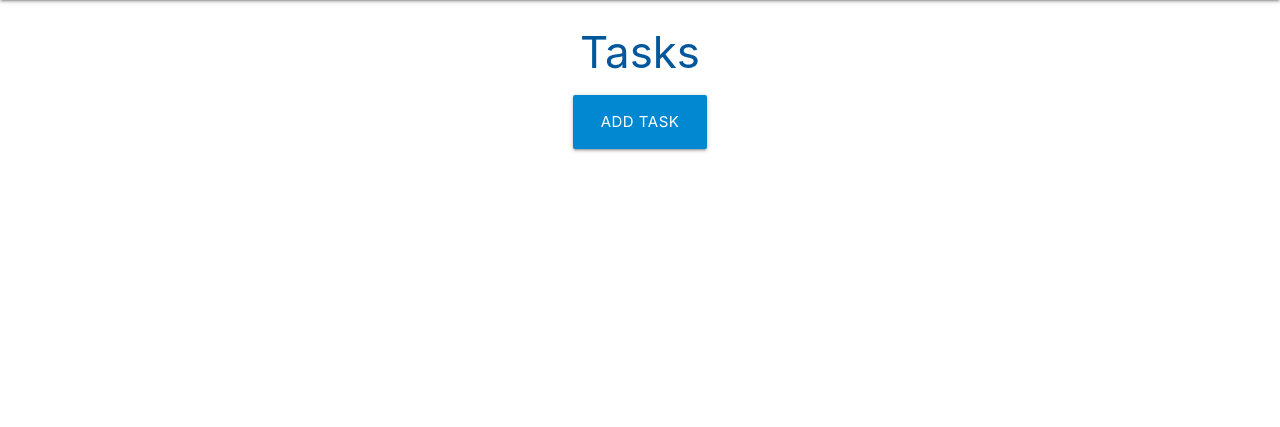
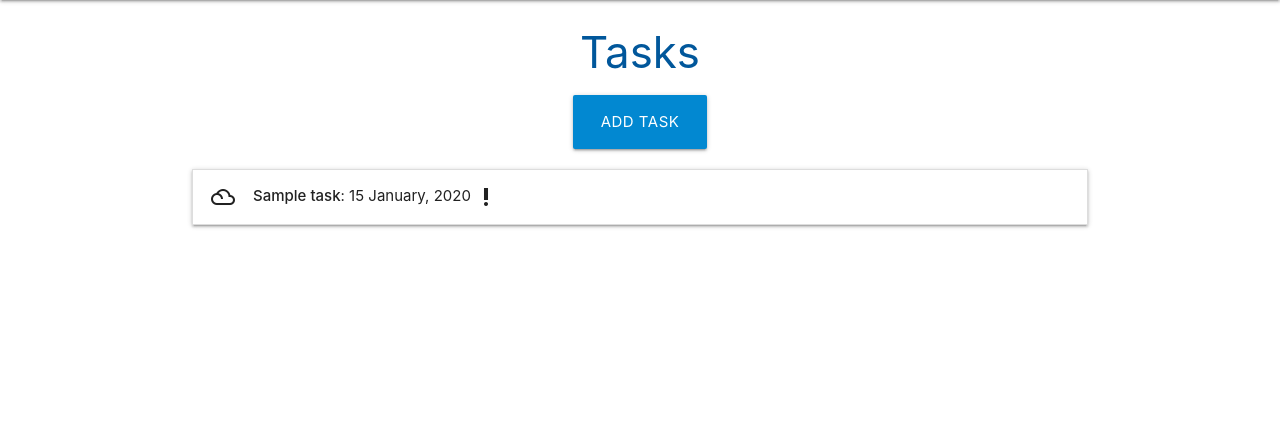
Before and after one commit to AnnieNeilson/taskmanagerproject, a Flask app: page / in a window 1280 px wide. Shown: the part 64-491 px from the top of the page. Run offline with Flask 2, Linux system fonts and the light colour scheme; tables that the repository leaves empty hold one stand-in row (values such as "Sample post").

Commit message:
Viewing tasks

```diff
--- a/taskmanager/routes.py
+++ b/taskmanager/routes.py
@@ -5,7 +5,8 @@ from taskmanager.models import Category, Task
 
 @app.route("/")
 def home():
-    return render_template("tasks.html")
+    tasks = list(Task.query.order_by(Task.id).all())
+    return render_template("tasks.html", tasks=tasks)
 
 
 @app.route("/categories")
--- a/taskmanager/static/js/script.js
+++ b/taskmanager/static/js/script.js
@@ -14,4 +14,8 @@ document.addEventListener("DOMContentLoaded", function() {
     // select initialization
     let selects = document.querySelectorAll("select");
     M.FormSelect.init(selects);
+
+    // collapsible initializataion
+    let collapsibles = document.querySelectorAll(".collapsible");
+    M.Collapsible.init(collapsibles);
 });
--- a/taskmanager/templates/tasks.html
+++ b/taskmanager/templates/tasks.html
@@ -1,7 +1,7 @@
 {% extends "base.html" %}
 {% block content %}
 
-<h3 class="light-blue-text text-darken-4 center-align" >Tasks</h3>
+<h3 class="light-blue-text text-darken-4 center-align">Tasks</h3>
 
 <div class="row">
     <div class="col s12 center-align">
@@ -11,4 +11,26 @@
     </div>
 </div>
 
+<div class="row">
+
+    <ul class="collapsible">
+        {% for task in tasks|sort(attribute="due_date") %}
+        <li>
+            <div class="collapsible-header"><i class="material-icons">filter_drama</i>
+                <strong>{{ task.task_name }}</strong> : {{ task.due_date.strftime("%d %B, %Y") }}
+                {% if task.is_urgent == True %}
+                <i class="material-icons">priority_high</i>
+                {% endif %}
+            </div>
+            <div class="collapsible-body">
+                <strong>{{ task.category }}</strong>
+                <p>{{ task.task_description }}</p>
+            </div>
+        </li>
+        {% endfor %}
+
+    </ul>
+
+</div>
+
 {% endblock %}
```
